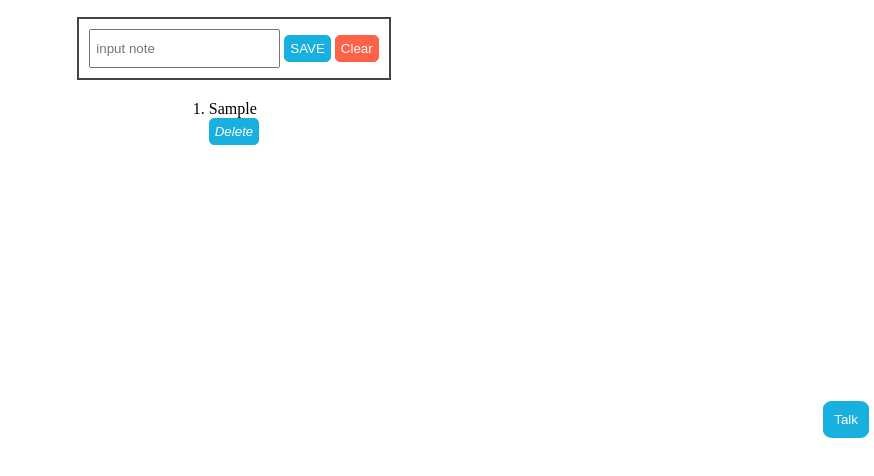
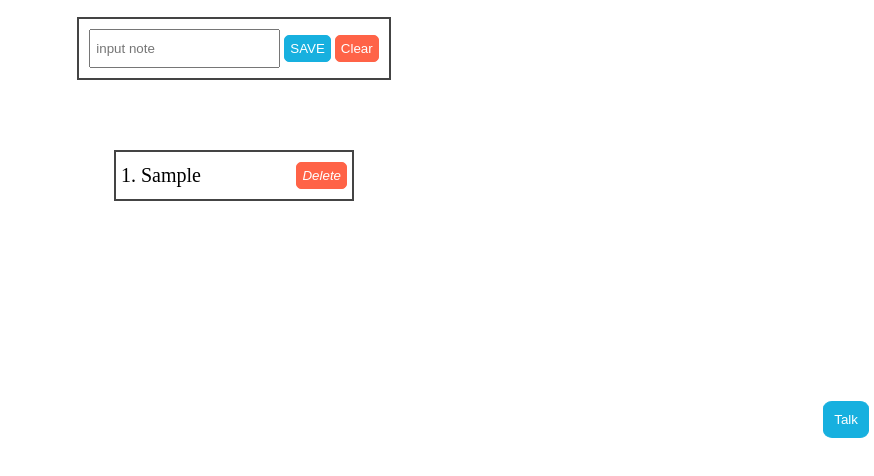
Before and after one commit to HarunaDev/to-do-app, a plain HTML site: page index.html in a window 1280 px wide. Both pictures are taken after typing "Sample" into the empty fields and a click on the button "SAVE". Shown: the part 122-598 px from the top of the page, without its empty margins (406-1280 px from the left). Drawn offline with Linux system fonts and the light colour scheme.

Commit message:
added styling for list in app

```diff
--- a/styles.css
+++ b/styles.css
@@ -69,3 +69,38 @@ body {
     background: tomato;
     border: 1px solid tomato;
 }
+
+.container .bottom {
+    width: 250px;
+    margin-top: 50px;
+    /* border: 1px solid green; */
+}
+
+.bottom ol {
+    list-style-position: inside;
+    width: auto;
+}
+
+.bottom .todo {
+    width: auto;
+    display: flex;
+    justify-content: space-between;
+    align-items: center;
+    border: 2px solid #444;
+    padding: 10px 5px;
+    margin:0 5px 5px;
+}
+
+.todo li {
+    font-size: 20px;
+    width: auto;
+}
+
+.todo .delete-btn {
+    background: tomato;
+    border: 1px solid tomato;
+}
+
+.fa-trash {
+    pointer-events: none;
+}
```
